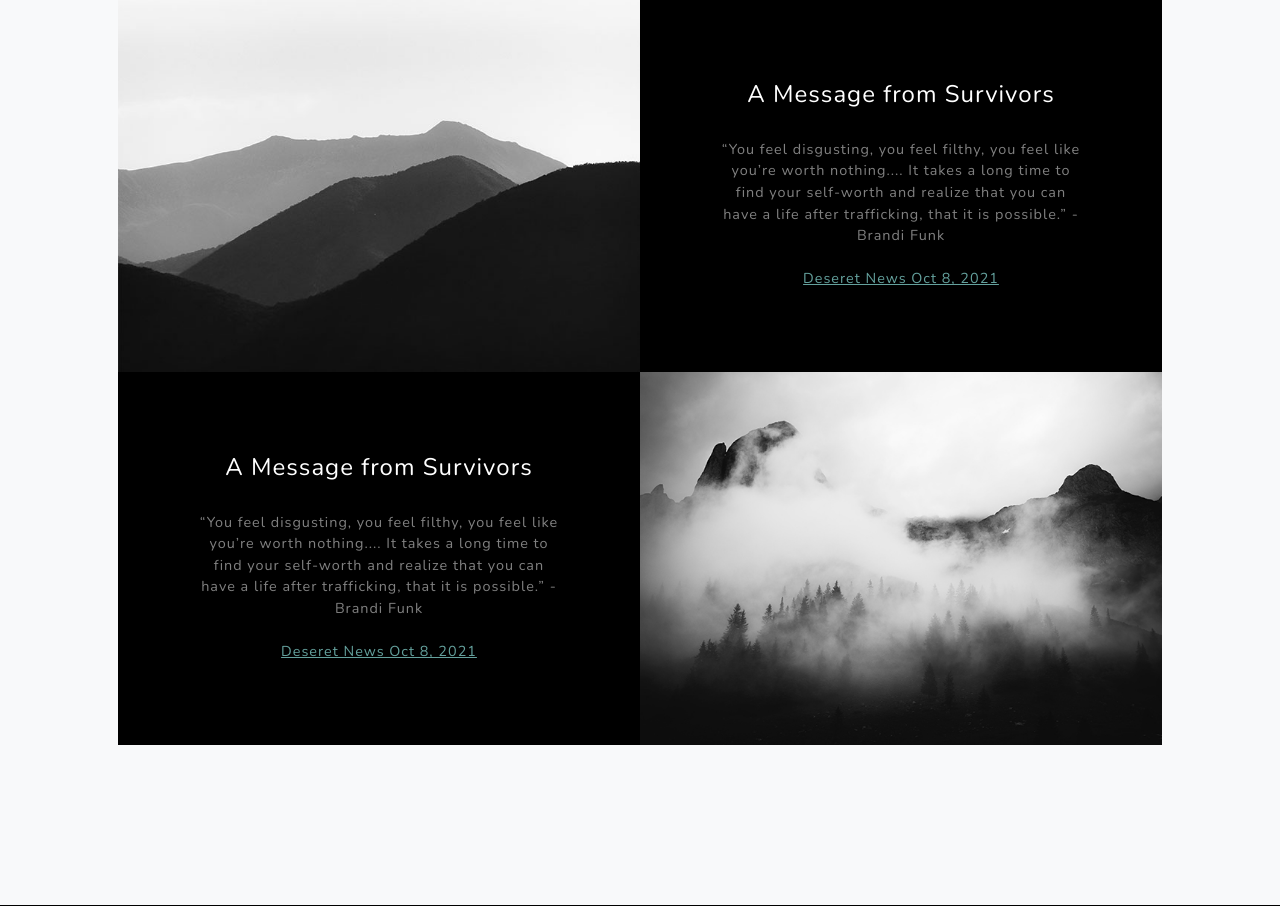
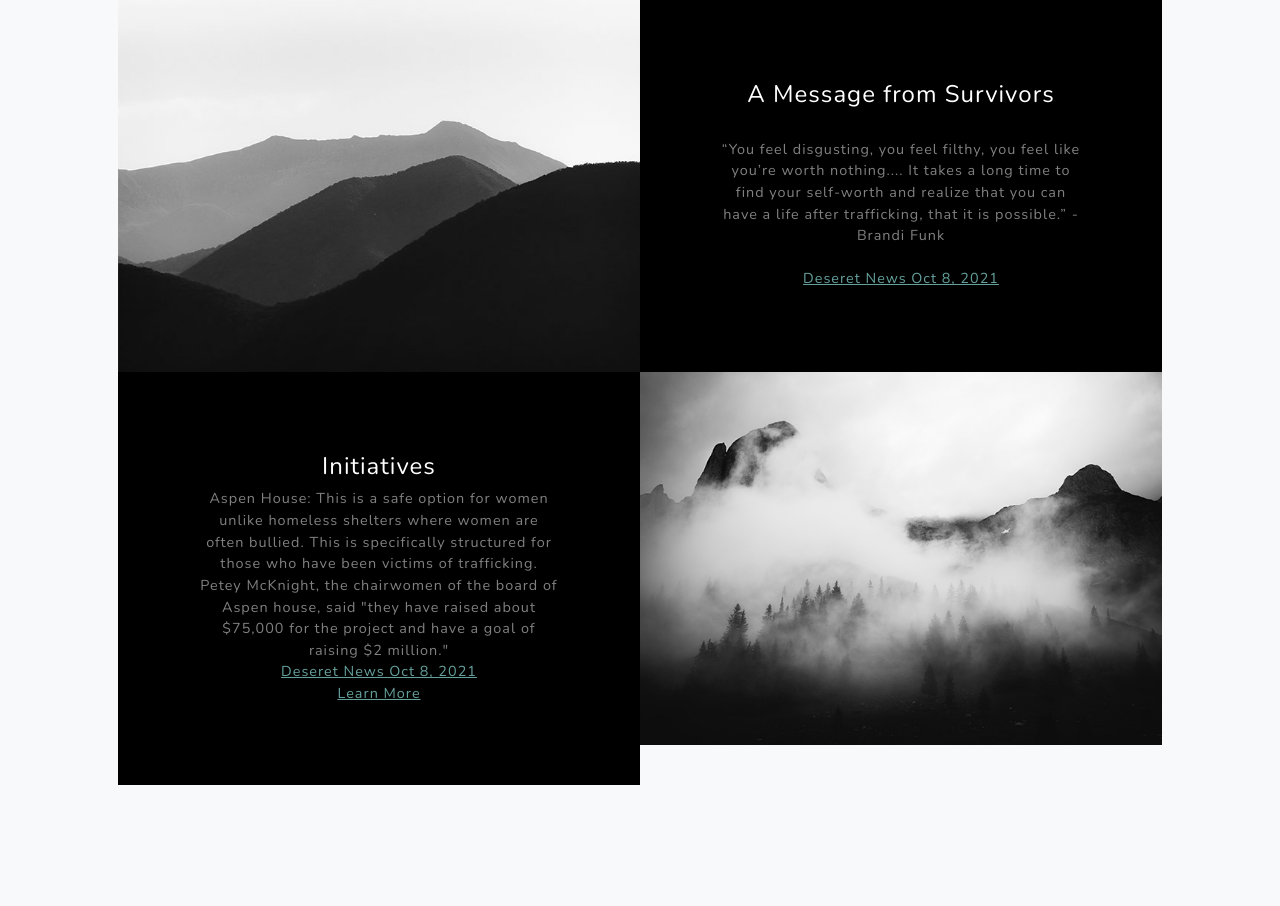
Before and after one commit to rbhawkins999/missingPersons, a Django app: page / in a window 1280 px wide. Shown: the part 2618-3524 px from the top of the page. Run offline with Django 4.2, Linux system fonts and the light colour scheme; some libraries are stand-ins or nearby versions.

Commit message:
Info about initiatives

```diff
--- a/templates/persons/index.html
+++ b/templates/persons/index.html
@@ -261,7 +261,7 @@
                                     <br>
                                     <p class="mb-0 text-white-50">“You feel disgusting, you feel filthy, you feel like you’re worth nothing.... It takes a long time to find your self-worth and realize that you can have a life after trafficking, that it is possible.” - Brandi Funk</p>
                                     <br>
-                                    <a href= "https://www.rideuta.com/news/2021/01/Human-Trafficking#:~:text=BE%20THE%20ONE%20to%20SUPPORT%20victims%20of%20human%20trafficking.&text=victims%20to%20services%3A-,Contact%20the%20National%20Human%20Trafficking%20Hotline%20at%20888%2D373%2D7888,%40aau%2Dslc.org%20class" class= mb-0 text-white-50">Deseret News Oct 8, 2021</a>
+                                    <a href= "https://www.deseret.com/utah/2021/10/8/22716453/aspen-house-utah-human-trafficking-recovery-center-kicks-off-fundraising-efforts-salt-lake-city" class= mb-0 text-white-50">Deseret News Oct 8, 2021</a>
                                 </div>
                             </div>
                         </div>
@@ -274,11 +274,12 @@
                         <div class="bg-black text-center h-100 project">
                             <div class="d-flex h-100">
                                 <div class="project-text w-100 my-auto text-center text-lg-right">
-                                    <h4 class="text-white">A Message from Survivors</h4>
+                                    <h4 class="text-white">Initiatives</h4>
+                                    <p class="mb-0 text-white-50">Aspen House: This is a safe option for women unlike homeless shelters where women are often bullied. This is specifically structured for those who have been victims of trafficking. Petey McKnight, the chairwomen of the board of Aspen house, said "they have raised about $75,000 for the project and have a goal of raising $2 million." </p>
+                                    <a href= "https://www.deseret.com/utah/2021/10/8/22716453/aspen-house-utah-human-trafficking-recovery-center-kicks-off-fundraising-efforts-salt-lake-city" class= mb-0 text-white-50">Deseret News Oct 8, 2021</a>
+
                                     <br>
-                                    <p class="mb-0 text-white-50">“You feel disgusting, you feel filthy, you feel like you’re worth nothing.... It takes a long time to find your self-worth and realize that you can have a life after trafficking, that it is possible.” - Brandi Funk</p>
-                                    <br>
-                                    <a href= "https://www.rideuta.com/news/2021/01/Human-Trafficking#:~:text=BE%20THE%20ONE%20to%20SUPPORT%20victims%20of%20human%20trafficking.&text=victims%20to%20services%3A-,Contact%20the%20National%20Human%20Trafficking%20Hotline%20at%20888%2D373%2D7888,%40aau%2Dslc.org%20class" class= mb-0 text-white-50">Deseret News Oct 8, 2021</a>
+                                    <a href= "https://www.rideuta.com/news/2021/01/Human-Trafficking#:~:text=BE%20THE%20ONE%20to%20SUPPORT%20victims%20of%20human%20trafficking.&text=victims%20to%20services%3A-,Contact%20the%20National%20Human%20Trafficking%20Hotline%20at%20888%2D373%2D7888,%40aau%2Dslc.org%20" class= mb-0 text-white-50">Learn More</a>
                                 </div>
                             </div>
                         </div>
```
